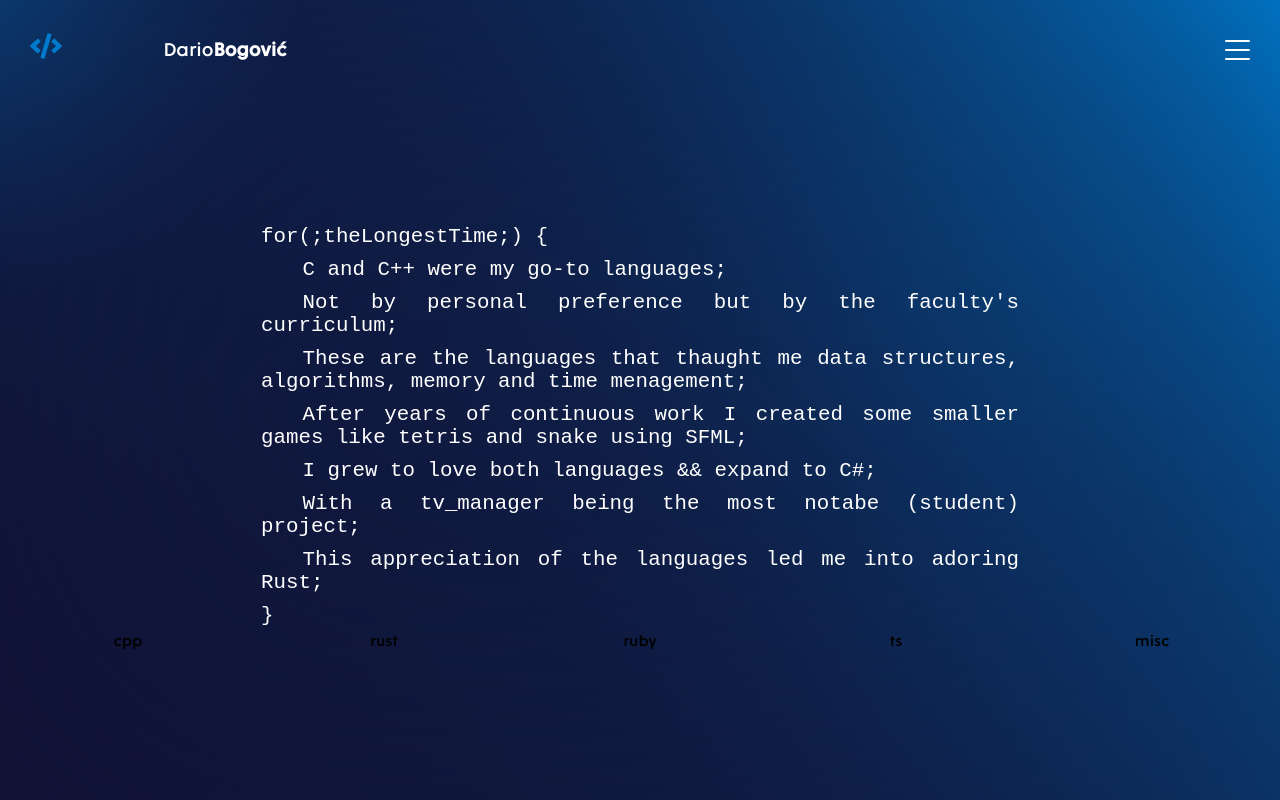
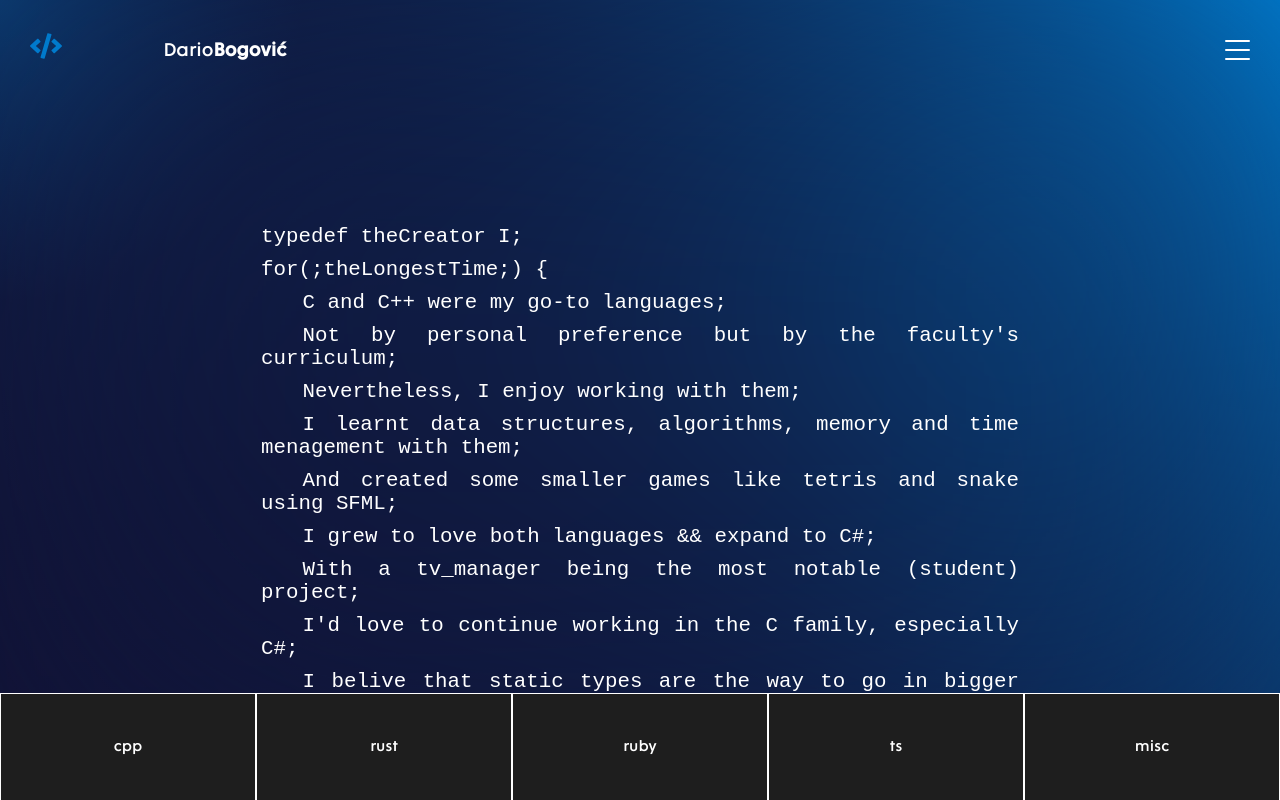
Before and after one commit to BijesniPatuljak/-db_github_page, a React (Create React App) app: page /code in a window 1280 px wide. Built offline with nearby package versions, Linux system fonts and the light colour scheme.

Commit message:
Added content for cpp and ruby

```diff
--- a/src/assets/stylesheets/pages.scss
+++ b/src/assets/stylesheets/pages.scss
@@ -41,7 +41,7 @@
         100% {
             opacity: 1;
          }
-    }
+      }
 
       .title {
         color: $text;
@@ -73,12 +73,20 @@
 
       .language-picker {
         align-items: center;
+        background-color: $shadowDark;
         display: flex;
         flex-direction: row;
+        height: 20%;
         justify-content: center;
         width: 100%;
 
         .language {
+          align-items: center;
+          border: 1px solid;
+          color: $text;
+          display: flex;
+          height: 100%;
+          justify-content: center;
           width: 20%;
         }
       }
@@ -114,6 +122,11 @@
       }
     }
 
+    .experience {
+      bottom:  0px;
+      justify-content: space-between;
+    }
+
   }
 }
 
--- a/src/pages/code.tsx
+++ b/src/pages/code.tsx
@@ -1,17 +1,25 @@
 import React, { useState } from 'react';
 import '../assets/stylesheets/pages.scss';
 import Cpp from './language_content/cpp';
+import Ruby from './language_content/ruby';
 
 function Code() {
   const [language, setLanguage] = useState<string>('cpp');
   const languageOptions =['cpp', 'rust', 'ruby', 'ts', 'misc'];
+
+  const handleLanguageClick = (index: number) => {
+    setLanguage(languageOptions[index]);
+  }
+
   return (
-    <div className="page-container">
+    <div className="page-container experience">
       {language === 'cpp' &&
       <Cpp/>}
+      {language === 'ruby' &&
+      <Ruby/>}
       <div className='language-picker'>
-        {languageOptions.map((lang) => (
-          <div className='language'>
+        {languageOptions.map((lang, index) => (
+          <div className='language' onClick={() => handleLanguageClick(index)}>
             {lang}
           </div>
         ))}
--- a/src/pages/contact.tsx
+++ b/src/pages/contact.tsx
@@ -7,7 +7,7 @@ function Contact() {
       <div className="title">Contact</div>
       <div className="content">
         <p>
-         email (preferred): <a href="mailto:bpatuljak@hotmail.com">bpatuljak@hotmail.com</a>
+         e-mail: <a href="mailto:bpatuljak@hotmail.com">bpatuljak@hotmail.com</a>
         </p>
         <p>
          LinkedIn: <a href="https://www.linkedin.com/in/dario-bogovi%C4%87-b23916231/">Dario Bogović</a>
--- a/src/pages/education.tsx
+++ b/src/pages/education.tsx
@@ -13,7 +13,7 @@ function Education() {
           As of 2023 I'm a <span className="highlight">University Master of Computer Science and Mathematics</span>. Before that I finished my bachelor's degree in mathematics on the same faculty: Zagreb's Faculty of Science. During my last year on the faculty I started my professional software development career as a backend developer in <span className="highlight">Ruby on Rails</span> and later I added <span className="highlight">React</span> to the mix.
         </p>
         <p>
-          Otherwise, I'm aquainter with part of the Adobe suite (Photoshop and Illustrator) with some experience using Figma.
+          Otherwise, I'm aquainted with parts of the Adobe suite (Photoshop and Illustrator) with some experience using Figma.
         </p>
       </div>
     </div>
--- a/src/pages/language_content/cpp.tsx
+++ b/src/pages/language_content/cpp.tsx
@@ -1,6 +1,9 @@
 function Cpp() {
   return(
     <div className="code">
+      <p>
+        typedef theCreator I;
+      </p>
       <p>
         for(;theLongestTime;) {'{'}
       </p>
@@ -11,19 +14,25 @@ function Cpp() {
         Not by personal preference but by the faculty's curriculum;
       </p>
       <p className='tab1'>
-          These are the languages that thaught me data structures, algorithms, memory and time menagement;
+        Nevertheless, I enjoy working with them;
       </p>
       <p className='tab1'>
-          After years of continuous work I created some smaller games like tetris and snake using SFML;
+        I learnt data structures, algorithms, memory and time menagement with them;
+      </p>
+      <p className='tab1'>
+        And created some smaller games like tetris and snake using SFML;
       </p>
       <p className='tab1'>
         I grew to love both languages && expand to C#;
       </p>
       <p className='tab1'>
-          With a tv_manager being the most notabe (student) project;
+        With a tv_manager being the most notable (student) project;
       </p>
       <p className='tab1'>
-          This appreciation of the languages led me into adoring Rust;
+        I'd love to continue working in the C family, especially C#;
+      </p>
+      <p className='tab1'>
+        I belive that static types are the way to go in bigger projects;
       </p>
       <p>
       {'}'}
--- /dev/null
+++ b/src/pages/language_content/ruby.tsx
@@ -0,0 +1,65 @@
+function Ruby() {
+  return(
+    <div className="code">
+        <p>
+          case and_point
+        </p>
+        <p>
+          when (I was looking for my first job)
+        </p>
+        <p className='tab1'>
+          The first opportunity I got was in Ruby on Rails
+        </p>
+        <p className='tab1'>
+          At first I leaned on my experiences in Python
+        </p>
+        <p className='tab1'>
+          But I got the hang of it really quickly
+        </p>
+        <p>
+          when (the first big project came)
+        </p>
+        <p className='tab1'>
+          Ruby on Rails was what I used
+        </p>
+        <p className='tab1'>
+          To continuously work on an LMS for almost two years
+        </p>
+        <p className='tab1'>
+          && (I've used everything it offered)
+        </p>
+        <p className='tab1'>
+          && (Everything it wasn't able to manage)
+        </p>
+        <p className='tab1'>
+          Be it models || controllers || serializers || services
+        </p>
+        <p className='tab1'>
+          || callbacks || database_views || delegates || Arel
+        </p>
+        <p>
+          when (it comes to jobs and gems)
+        </p>
+        <p className='tab1'>
+          I'm no stranger to Devise, Sidekiq, GoodJob, Anycable || RSpec
+        </p>
+        <p className='tab1'>
+          && many more, which is why I would
+        </p>
+        <p>
+          default
+        </p>
+        <p className='tab1'>
+          To using Ruby on Rails for any, especially smaller, project
+        </p>
+        <p className='tab1'>
+          && why I'm interested in Sorbet
+        </p>
+        <p className='tab1'>
+          Which provides the much needed type safety for some bigger projects
+        </p>
+      </div>
+  );
+}
+
+export default Ruby;
```
Lines whose indentation alone changed are shown as unchanged.
